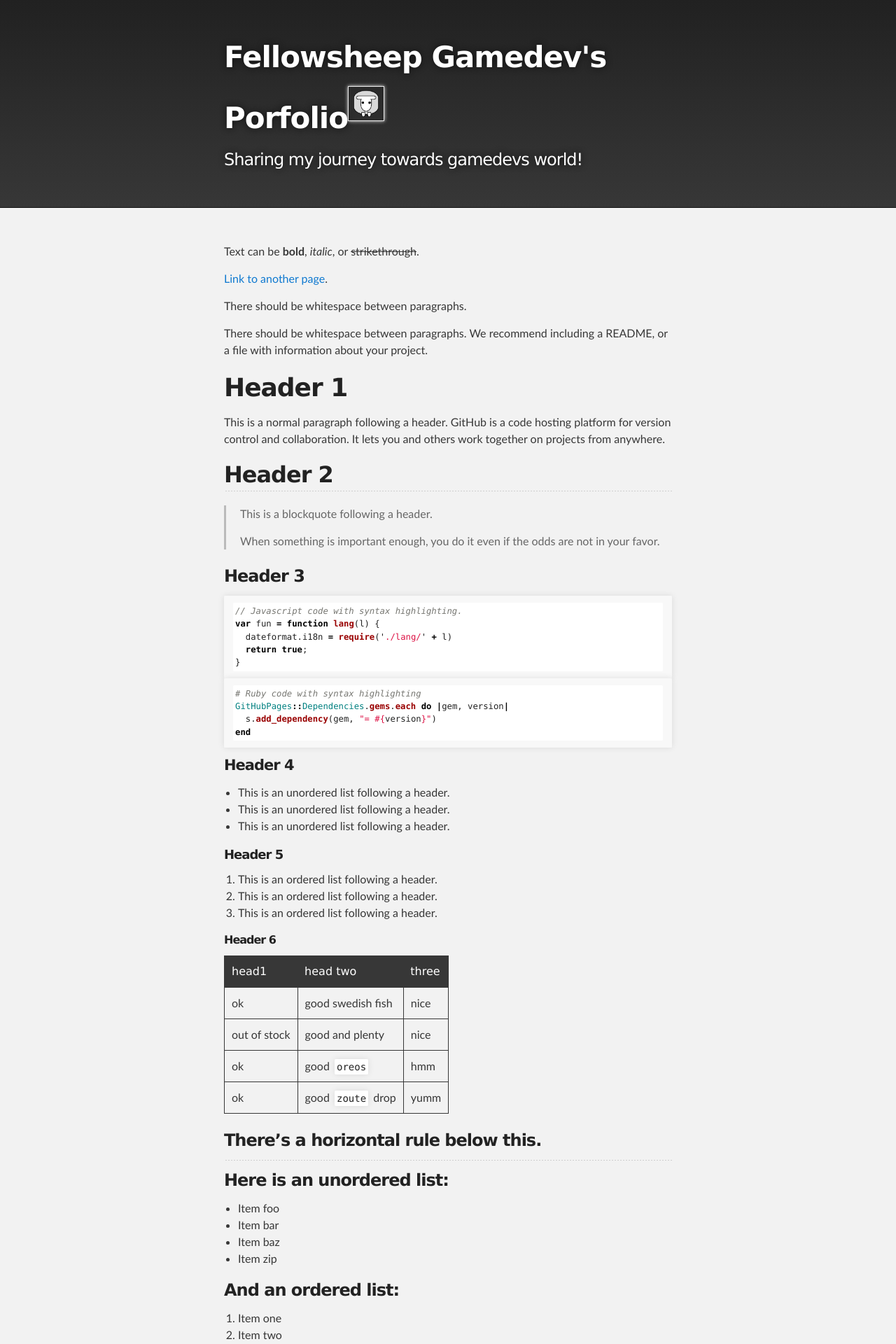
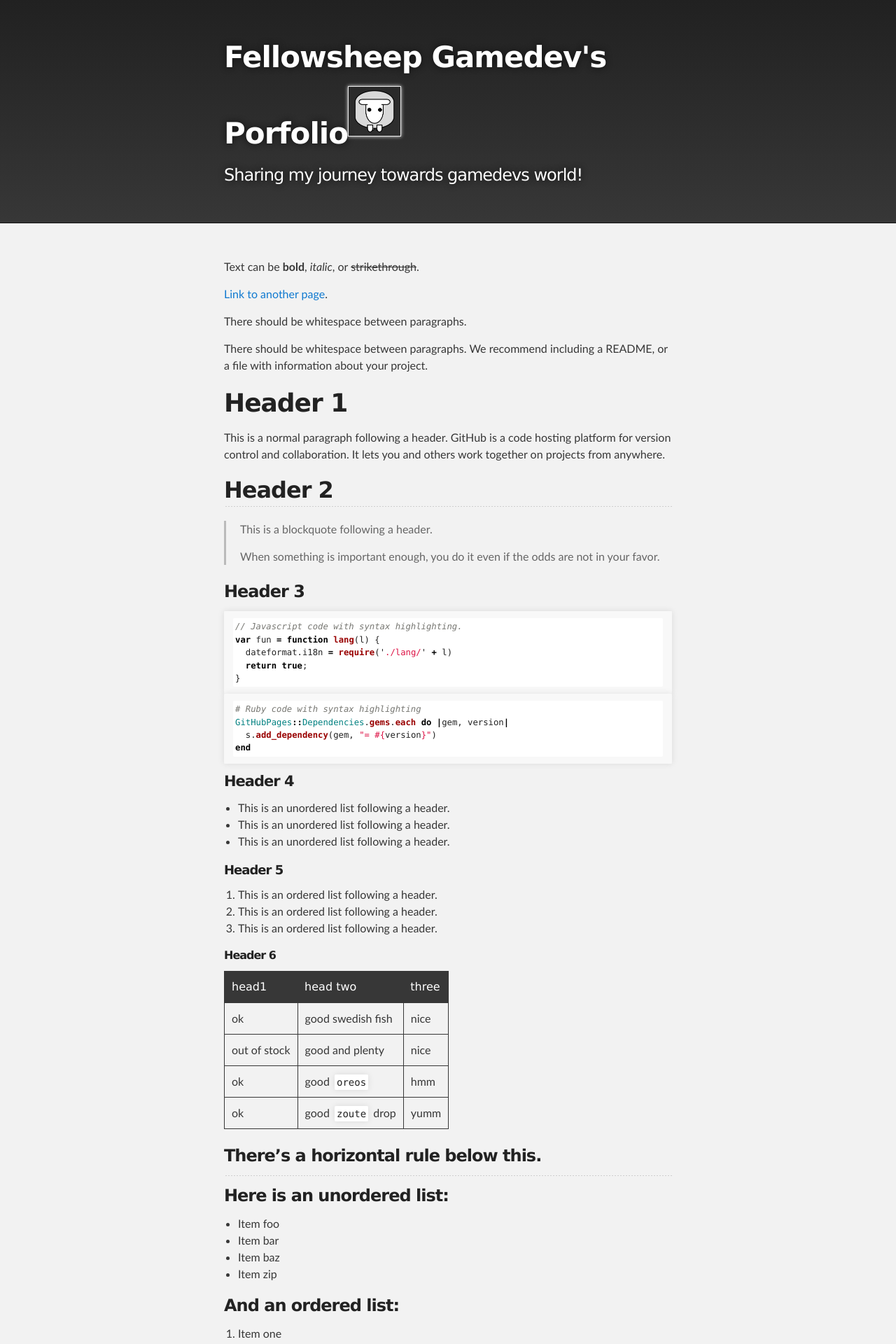
Before and after one commit to fellowsheep/fellowsheep.github.io, a Jekyll site: the page built from index.md, in a window 1280 px wide. Shown: the top 1920 px of the page at 70% size. Built offline with Jekyll 4.4.1, drawn with Linux system fonts in a browser that asks for light colours; our own code applies the rules of GitHub Pages for plain Markdown files.

Commit message:
Update default.html

```diff
--- a/_layouts/default.html
+++ b/_layouts/default.html
@@ -21,7 +21,7 @@
             <a id="forkme_banner" href="{{ site.github.repository_url }}">View on GitHub</a>
           {% endif %}
 
-          <h1 id="project_title">{{ site.title | default: site.github.repository_name }}<img src="assets/images/Logosheep.png" width="40px" border="0" align="middle"></h1>
+          <h1 id="project_title">{{ site.title | default: site.github.repository_name }}<img src="assets/images/Logosheep.png" width="64px" border="0" align="middle"></h1>
           <h2 id="project_tagline">{{ site.description | default: site.github.project_tagline }}</h2>
 
           {% if site.show_downloads %}
```
